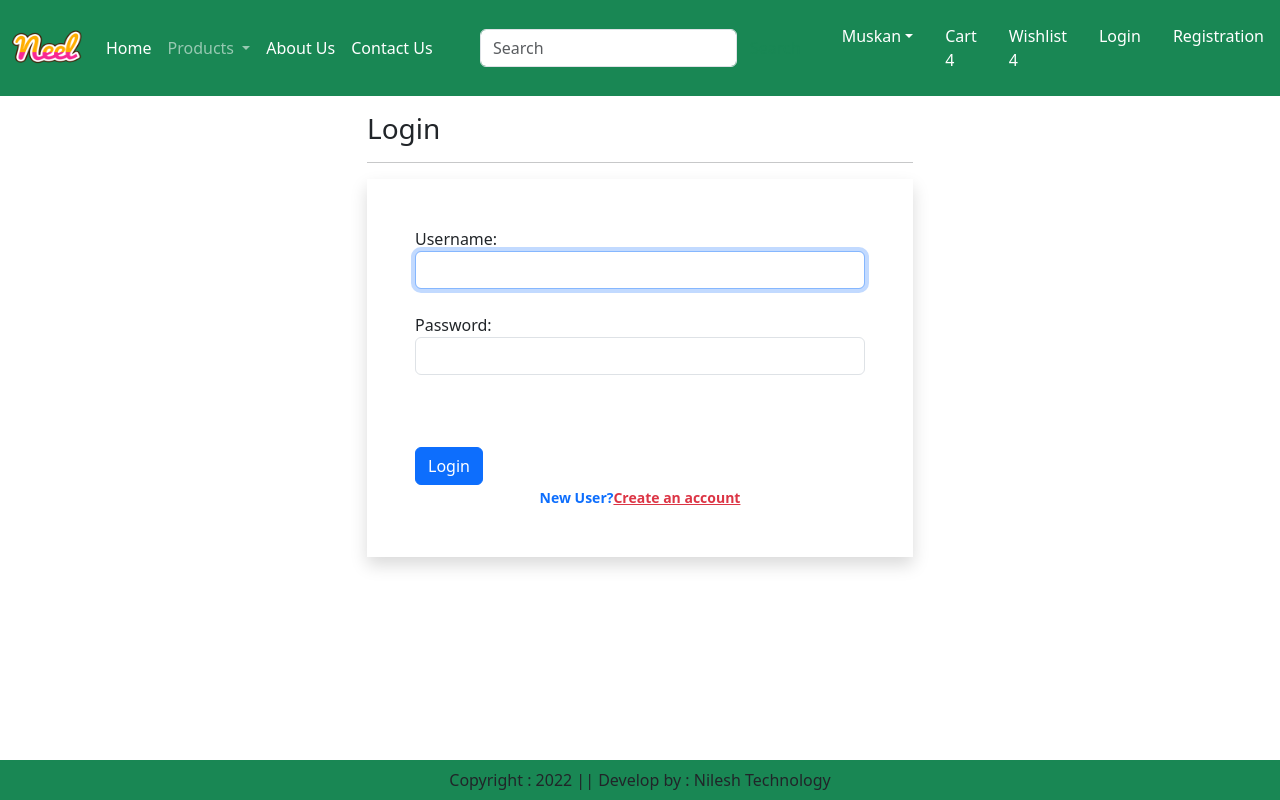
After one commit to muskan170604/ecomm_py, a Django app: page /accounts/login/ in a window 1280 px wide. The commit adds this page. Run offline with Django 5.2, Linux system fonts and the light colour scheme.

Commit message:
loginForm_done

```diff
--- a/app/forms.py
+++ b/app/forms.py
@@ -1,9 +1,9 @@
 from django import forms
-from django.contrib.auth.forms import UserCreationForm,AuthenticationForm,UsernameField
+from django.contrib.auth.forms import UserCreationForm,AuthenticationForm,UsernameField,PasswordChangeForm
 from django.contrib.auth.models import User
 
 class LoginForm(AuthenticationForm):
-    username=UsernameField=forms(widget=forms.TextInput(attrs={'autofocus':'True','class':'form-control'}))
+    username=UsernameField(widget=forms.TextInput(attrs={'autofocus':'True','class':'form-control'}))
     password=forms.CharField(widget=forms.PasswordInput(attrs={'autocomplete':'current-password','class':'form-control'}))
 
 class CustomerRegistrationForm(UserCreationForm):
@@ -15,3 +15,6 @@ class CustomerRegistrationForm(UserCreationForm):
     class Meta:
         model=User
         fields=['username','email','password1','password2']
+
+class MyPasswordResetForm(PasswordChangeForm):
+    pass
--- a/app/templates/app/base.html
+++ b/app/templates/app/base.html
@@ -73,7 +73,7 @@
                 <a href="#" class="nav-link text-white">Wishlist 4</a>
             </li>
             <li class="nav-item mx-2">
-                <a href="#" class="nav-link text-white">Login</a>
+                <a href="{% url 'login' %}" class="nav-link text-white">Login</a>
             </li>
             <li class="nav-item mx-2">
                 <a href="{% url 'customerregistration' %}" class="nav-link text-white">Registration</a>
--- a/app/templates/app/customerregistration.html
+++ b/app/templates/app/customerregistration.html
@@ -15,7 +15,7 @@
                     {% endfor %}
                     <input type="submit" value="Submit" class="btn-primary btn"><br>
                     <div class="text-center text-primary fw-bold">
-                        <small>Existing User? <a href="#" class="text-danger">Login Now</a></small>
+                        <small>Existing User? <a href="{% url 'login' %}" class="text-danger">Login Now</a></small>
                     </div>
 
                     {% if form.non_field_errors %}
--- /dev/null
+++ b/app/templates/app/login.html
@@ -0,0 +1,31 @@
+{% extends "app/base.html" %}
+{% load static%}
+{% block title%}login{% endblock title %}
+{% block main-content %}
+<div class="container">
+    <div class="row my-3">
+        <div class="col-sm-6 offset-sm-3">
+            <h3>Login</h3>
+            <hr>
+            <form action="" method="post" nonvalidate class="shadow p-5">
+                {% csrf_token %}
+                {% for fm in form %}
+                {{fm.label_tag}} {{fm}} <small class="text-danger">{{fm.errors|striptags}}</small><br>
+                {% endfor %}
+
+                <small><a href="{% url 'password_reset'%}"></a></small>
+                <br>
+                <input type="submit" class="btn btn-primary mt-4" value="Login">
+                <div class="text-center text-primary fw-bold"><small>New User?<a href="{% url 'customerregistration' %}" class="text-danger">Create an account</a></small>
+                </div>
+
+                {% if form.non_field_errors %}
+                    {% for error in form.non_field_errors %}
+                        <p class="alert alert-danger my-3">{{error}}</p>
+                    {% endfor %}
+                {% endif %}
+            </form>
+        </div>
+    </div>
+</div>
+{% endblock  %}
--- a/app/urls.py
+++ b/app/urls.py
@@ -2,6 +2,8 @@ from django.urls import path
 from . import views
 from django.conf import settings
 from django.conf.urls.static import static
+from django.contrib.auth import views as auth_view
+from .forms import LoginForm,MyPasswordResetForm
 
 urlpatterns = [
     path('', views.home),
@@ -10,8 +12,11 @@ urlpatterns = [
     path("category/<slug:val>",views.CategoryView.as_view(),name="category"),
     path("category-title/<val>",views.CategoryTitle.as_view(),name="category-title"),
     path("product-detail/<int:pk>",views.ProductDetail.as_view(),name="product-detail"),
+    path('profile/',views.ProfileView.as_view(),name='profile'),
 
     #login authentication
     path('registration/',views.CustomerRegistrationView.as_view(),name='customerregistration'),
+    path('accounts/login/',auth_view.LoginView.as_view(template_name='app/login.html',authentication_form=LoginForm),name='login'),
+    path('password-reset/',auth_view.PasswordResetView.as_view(template_name='app/password_reset.html',form_class=MyPasswordResetForm),name='password_reset'),
 
 ]+static(settings.MEDIA_URL, document_root=settings.MEDIA_ROOT)
--- a/app/views.py
+++ b/app/views.py
@@ -44,3 +44,9 @@ class CustomerRegistrationView(View):
         else:
             messages.warning(request,"Invalid input data")
         return render(request,'app/customerregistration.html',locals())
+
+class ProfileView(View):
+    def get(self,request):
+        return render(request,'app/profile.html',locals())
+    def post(self,request):
+        return render(request,'app/profile.html',locals())
--- a/ecomm/settings.py
+++ b/ecomm/settings.py
@@ -119,6 +119,7 @@ USE_TZ = True
 STATIC_URL = 'static/'
 MEDIA_URL="/media/"
 MEDIA_ROOT=BASE_DIR/'media'
+LOGIN_REDIRECT_URL='/profile/'
 
 
 # Default primary key field type
```
Also changed, not shown: app/templates/app/profile.html (added), db.sqlite3.
